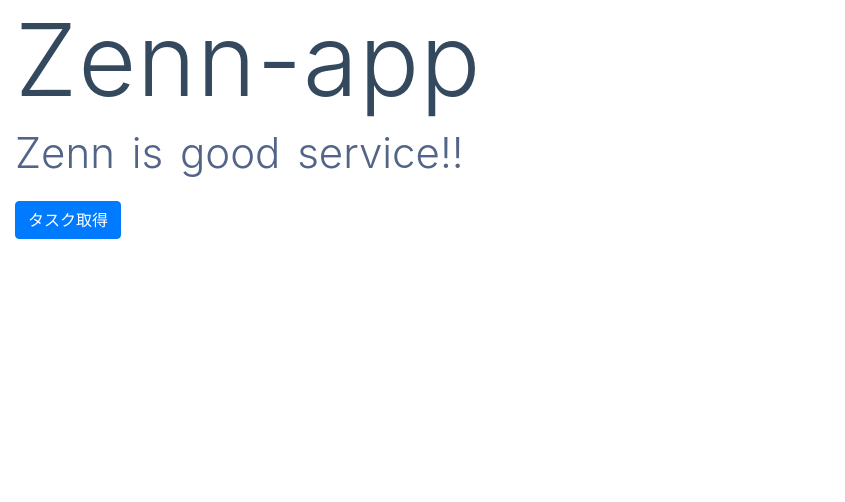
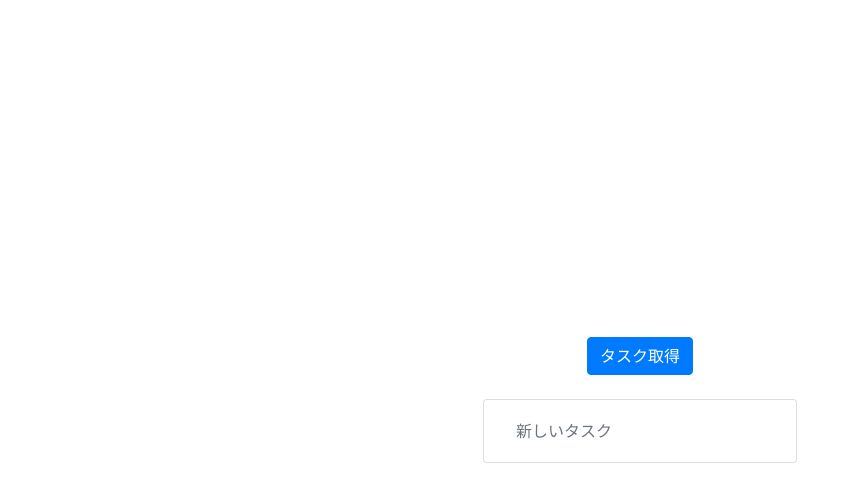
Before and after one commit to youmts/nuxtjs-and-rails, a Nuxt app in the folder frontend/: page / in a window 1280 px wide. Shown: the top 502 px of the page, without its empty margins (0-845 px from the left). Built offline with nearby package versions, Linux system fonts and the light colour scheme.

Commit message:
feat: new task

```diff
--- /dev/null
+++ b/frontend/components/NewTaskCard.vue
@@ -0,0 +1,49 @@
+<template>
+  <b-list-group-item>
+    <b-form inline @submit.stop.prevent>
+      <b-form-input
+        class="card-text"
+        v-model="title"
+        placeholder="新しいタスク"
+        @change="onChange"
+        ></b-form-input>
+    </b-form>
+  </b-list-group-item>
+</template>
+
+<script lang="ts">
+import Vue, {PropType} from 'vue'
+
+class Data {
+  title!: string
+}
+
+export default Vue.extend({
+  props: {
+    handleNewTask : {
+      type: Function as PropType<(title: string) => void>,
+      required: true
+    }
+  },
+  data(): Data {
+    return {
+      title: ""
+    }
+  },
+  methods: {
+    onChange() {
+      console.log("onChange")
+      this.handleNewTask(this.title)
+      this.title = ""
+    }
+  }
+})
+</script>
+
+<style lang="scss">
+.card-text
+{
+  border: none;
+  border-color: transparent;
+}
+</style>
--- a/frontend/components/TaskCard.vue
+++ b/frontend/components/TaskCard.vue
@@ -1,10 +1,9 @@
 <template>
-  <div class="card">
-    <div class="card-body">
-      <h5 class="card-title">{{ title }}</h5>
-      <p class="card-test">Test Text</p>
+  <b-list-group-item>
+    <div class="task-text">
+      {{ title }}
     </div>
-  </div>
+  </b-list-group-item>
 </template>
 
 <script lang="ts">
@@ -19,3 +18,9 @@
   },
 })
 </script>
+
+<style lang="scss">
+.task-text {
+  text-align: left;
+}
+</style>
--- a/frontend/components/TaskCardDeck.vue
+++ b/frontend/components/TaskCardDeck.vue
@@ -1,22 +1,29 @@
 <template>
-  <div class="card-deck">
+  <b-list-group>
+    <new-task-card :handleNewTask="handleNewTask" />
     <task-card v-for="task in tasks" :key="task.id" v-bind="task" />
-  </div>
+  </b-list-group>
 </template>
 
 <script lang="ts">
 import Vue, { PropType } from 'vue'
 import TaskCard from './TaskCard.vue'
+import NewTaskCard from './NewTaskCard.vue'
 import { TaskData } from '../types/task'
 
 export default Vue.extend({
   components: {
     TaskCard,
+    NewTaskCard,
   },
   props: {
     tasks: {
       type: Array as PropType<TaskData[]>,
       required: true,
+    },
+    handleNewTask : {
+      type: Function as PropType<(title: string) => void>,
+      required: true
     }
   },
 })
--- a/frontend/package.json
+++ b/frontend/package.json
@@ -25,7 +25,7 @@
   "dependencies": {
     "@nuxtjs/axios": "5.12.2",
     "bootstrap": "^4.1.3",
-    "bootstrap-vue": "^2.0.0",
+    "bootstrap-vue": "^2.21.2",
     "nuxt": "^2.0.0"
   },
   "devDependencies": {
@@ -36,6 +36,8 @@
     "babel-core": "^7.0.0-bridge.0",
     "babel-jest": "26.3.0",
     "jest": "26.4.2",
+    "node-sass": "^6.0.0",
+    "sass-loader": "^10",
     "vue-jest": "3.0.7"
   }
 }
--- a/frontend/pages/index.vue
+++ b/frontend/pages/index.vue
@@ -1,16 +1,10 @@
 <template>
-  <div class="container-fluid">
+  <div class="container">
     <div>
-      <h1 class="title">
-        Zenn-app
-      </h1>
-      <h2 class="subtitle">
-        {{ subTitle }}
-      </h2>
       <button class="btn btn-primary" @click="getSomething">
         タスク取得
       </button>
-      <task-card-deck class="mt-4" :tasks="tasks" />
+      <task-card-deck class="mt-4" :tasks="tasks" :handleNewTask="onNewTask" />
     </div>
   </div>
 </template>
@@ -21,18 +15,18 @@
 import { TaskData } from '../types/task'
 
 class Data {
-  subTitle!: string;
   tasks!: TaskData[];
+  editingTask!: TaskData;
 }
 
 export default Vue.extend({
   components: {
     TaskCardDeck,
   },
-  data() : Data {
+  data(): Data {
     return {
-      subTitle: 'Zenn is good service!!',
       tasks: [],
+      editingTask: { title: 'dummy' }
     }
   },
   methods: {
@@ -40,6 +34,13 @@
       const response = await this.$axios.$get('http://localhost:5000/api/v1/tasks')
       this.tasks = JSON.parse(response.tasks)
       console.log(this.tasks)
+    },
+    async onNewTask(title: string) {
+      console.log(title)
+      const newTask: TaskData = {
+        title
+      }
+      this.tasks.unshift(newTask)
     }
   },
 })
```
Also changed, not shown: 1 other file (tests, documents, lock files or other folders).
